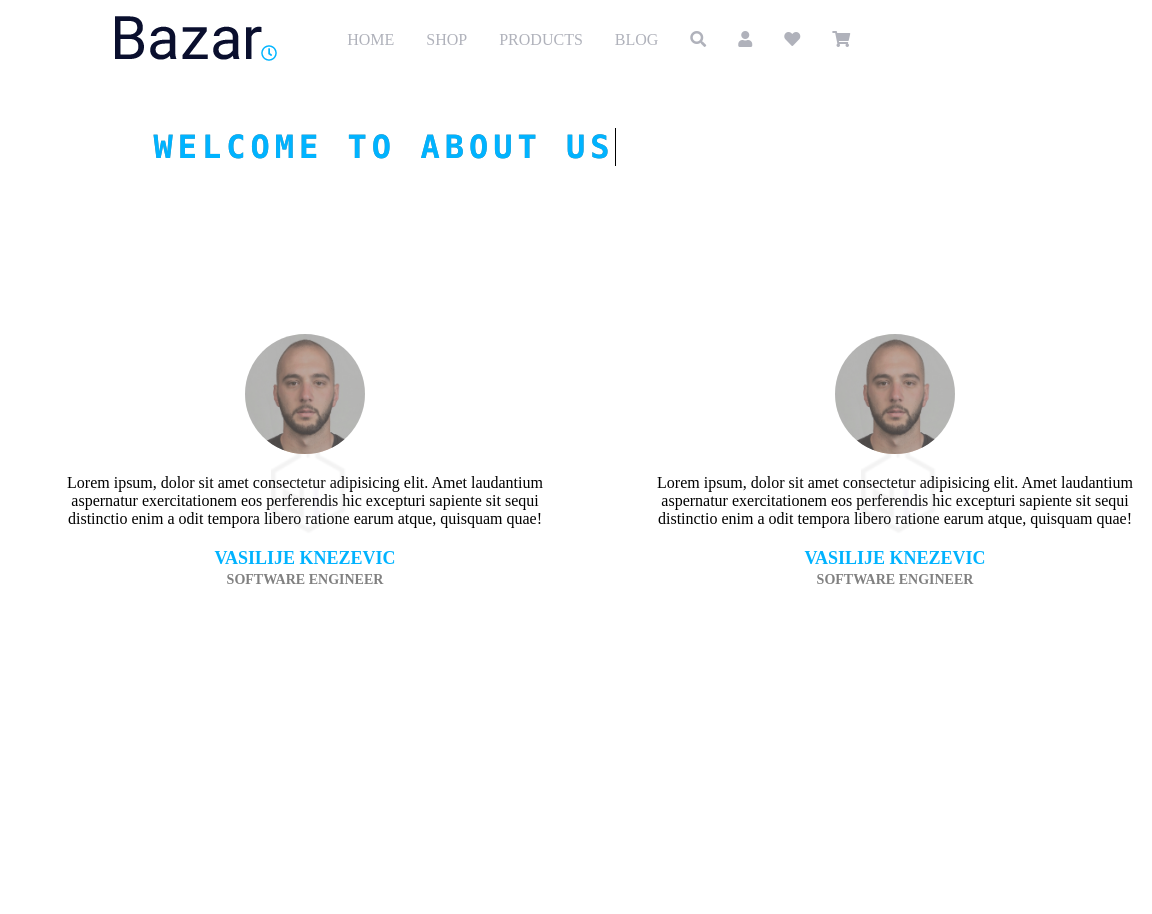
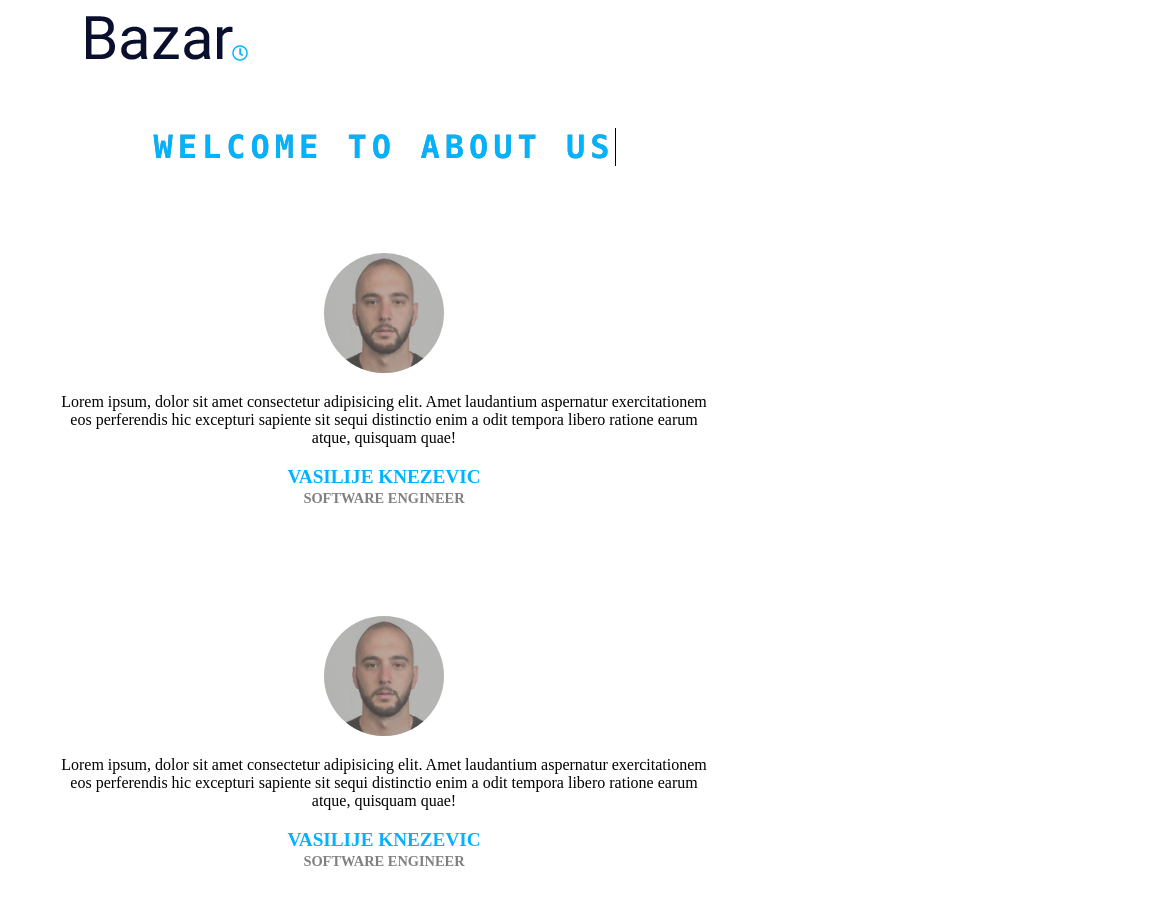
Before and after one commit to knezevicvasilije/E-commerce, a plain HTML site: page structure/aboutUs.html in a window 768 px wide. Shown: the top 914 px of the page, 1152 px wide, since content can reach past the window. Before the commit the page ends 858 px from the top, so only its background shows below. Drawn offline with Linux system fonts and the light colour scheme.

Commit message:
About us is responsive for mobile devices, tablets and destkops

```diff
--- a/styles/aboutUs.css
+++ b/styles/aboutUs.css
@@ -84,17 +84,17 @@ nav a:hover {
   }
 }
 .container {
-  width: 1200px;
+  width: 82%;
   margin: 13rem auto;
   display: grid;
-  grid-template-columns: repeat(auto-fit, minmax(350px, 1fr));
-  grid-gap: 20px;
+  grid-template-columns: repeat(auto-fit, minmax(24rem, 1fr));
+  grid-gap: 1rem;
   box-sizing: border-box;
-  padding: 20px;
+  padding: 1.2rem;
 }
 .container .box {
   position: relative;
-  padding: 80px 40px 40px;
+  padding: 5rem 2.5rem 2.5rem;
   transition: 0.5s;
   text-align: center;
   background: #fff;
@@ -108,18 +108,18 @@ nav a:hover {
   transition: 0.5s;
 }
 .container .box h4 {
-  margin: 20px 0 0;
+  margin: 1.25rem 0 0;
   padding: 0;
   transition: 0.5s;
-  font-size: 18px;
+  font-size: 1.2rem;
   color: var(--blueMain);
   font-weight: 700;
-  line-height: 20px;
+  line-height: 1.25rem;
   text-transform: uppercase;
 }
 .container .box h4 span {
   font-weight: 600;
-  font-size: 14px;
+  font-size: 0.9rem;
   color: gray;
   transition: 0.5s;
 }
@@ -129,16 +129,16 @@ nav a:hover {
   color: #fff;
 }
 .container .box .imgBox img {
-  width: 120px;
-  height: 120px;
+  width: 7.5rem;
+  height: 7.5rem;
 }
 .container .box .imgBox {
   position: absolute;
   top: -60px;
   left: 50%;
   transform: translateX(-50%);
-  width: 120px;
-  height: 120px;
+  width: 7.5rem;
+  height: 7.5rem;
   border-radius: 50%;
   overflow: hidden;
 }
@@ -193,3 +193,55 @@ nav a:hover {
   transform: translate(12.3rem, 7.8rem);
   opacity: 1;
 }
+
+@media screen and (max-width: 768px) {
+  nav {
+    display: flex;
+    justify-content: center;
+    align-items: center;
+  }
+  nav .logo {
+    margin-left: 3rem;
+  }
+  .menu {
+    display: none;
+  }
+  .container {
+    width: 100%;
+    margin: 8rem auto;
+    display: grid;
+    grid-template-columns: 1fr;
+    grid-row-gap: 5rem;
+  }
+  .container .box::before {
+    display: none;
+  }
+  .container .box::after {
+    display: none;
+  }
+}
+@media screen and (max-width: 992px) and (min-width: 768px) {
+  nav {
+    width: 90%;
+    display: flex;
+    justify-content: space-between;
+    align-items: center;
+  }
+
+  .icons {
+    display: none;
+  }
+  .container {
+    width: 100%;
+    margin: 8rem auto;
+    display: grid;
+    grid-template-columns: 1fr;
+    grid-row-gap: 8rem;
+  }
+  .container .box::before {
+    display: none;
+  }
+  .container .box::after {
+    display: none;
+  }
+}
```
